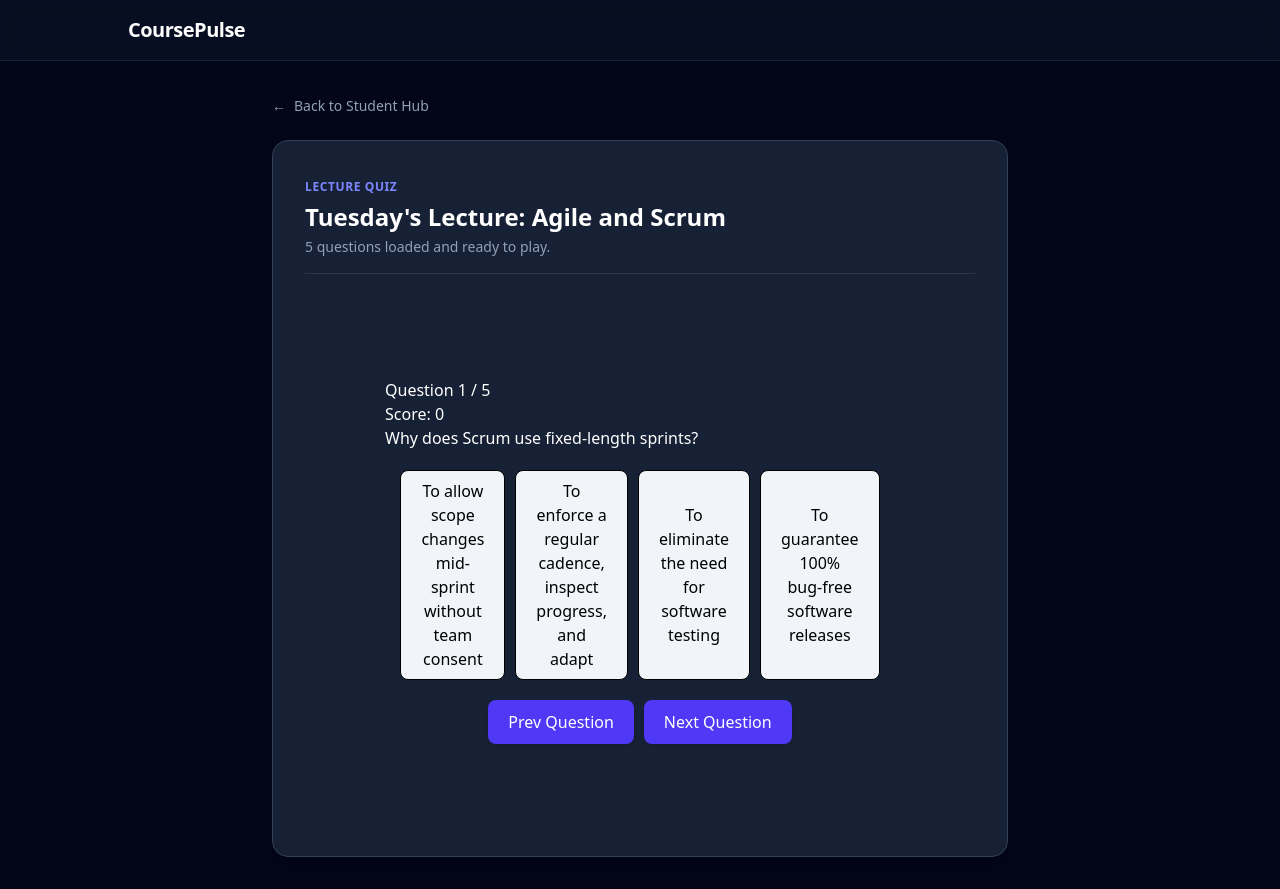
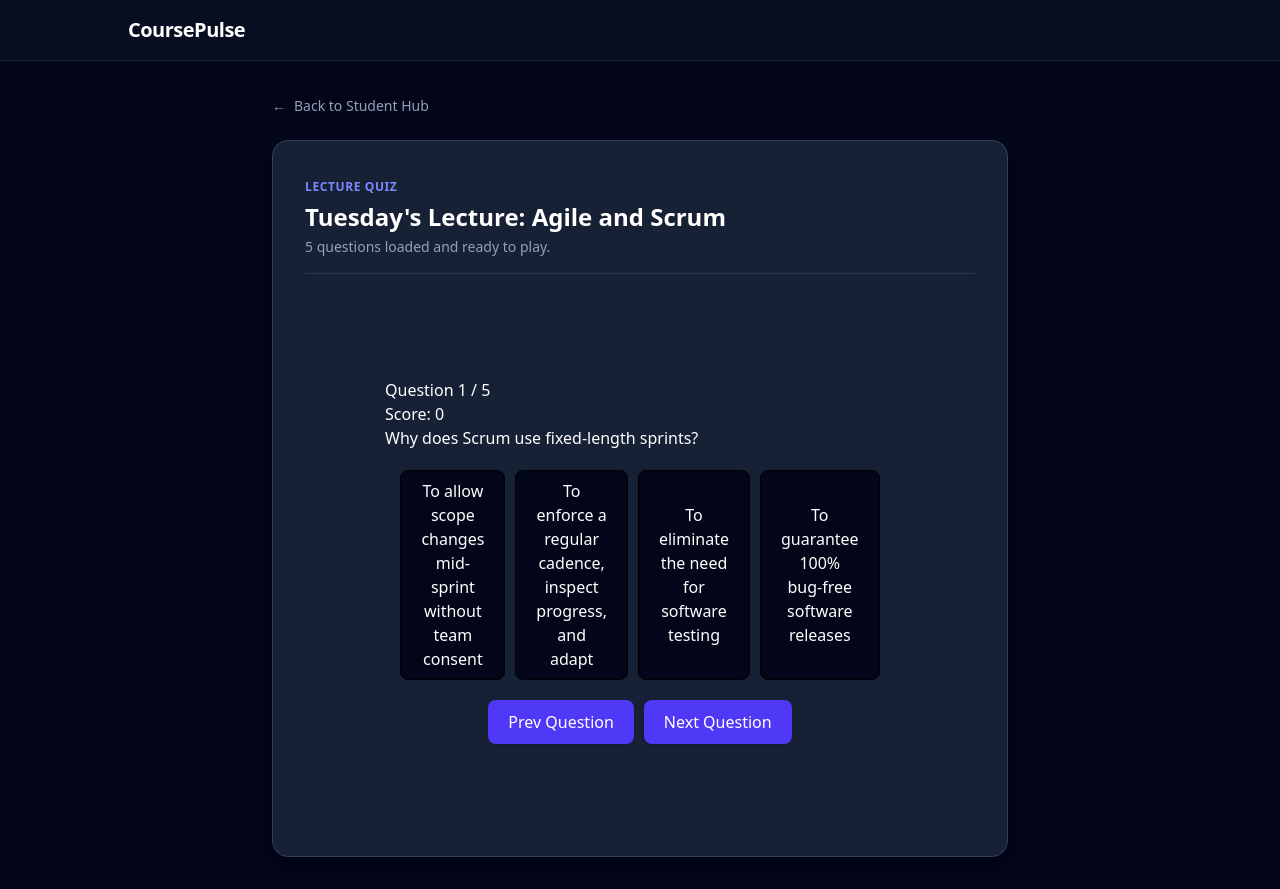
Before and after one commit to Adantorres11/coursepulse, a React (Vite) app in the folder frontend/: page / in a window 1280 px wide. Both pictures are taken after a click on the element 301 px from the left and 338 px from the top of the page. Built offline with nearby package versions, Linux system fonts and the light colour scheme; no server answers.

Commit message:
adjust choice button color

```diff
--- a/frontend/src/components/quiz.tsx
+++ b/frontend/src/components/quiz.tsx
@@ -28,7 +28,7 @@ export default function QuizGame({ questions }: QuizGameProps) {
     else if (selectedAnswers[questionIndex] === answerIndex) {
       return "bg-red-500 text-white";
     }
-    return "bg-slate-100 text-black";
+    return "bg-slate-950 text-white";
   }
 
 // adjusts score based on which quiz answer selected
```
